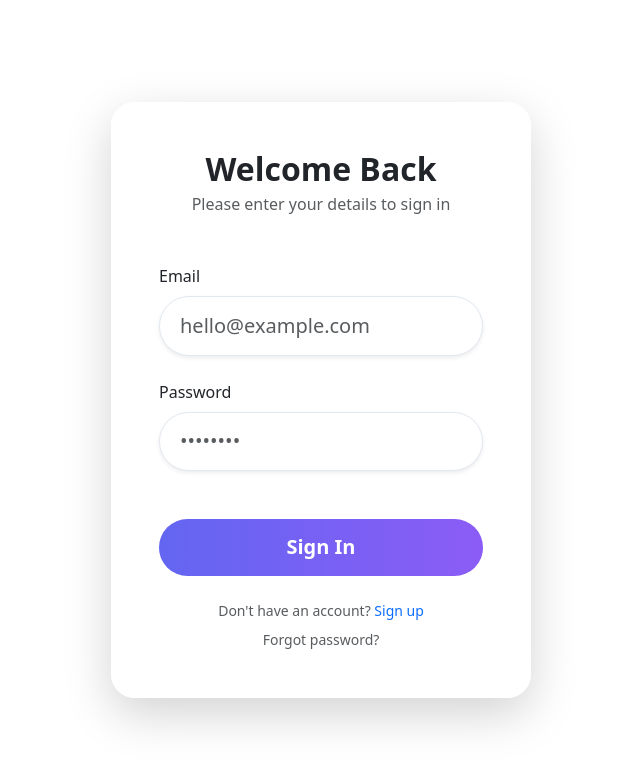
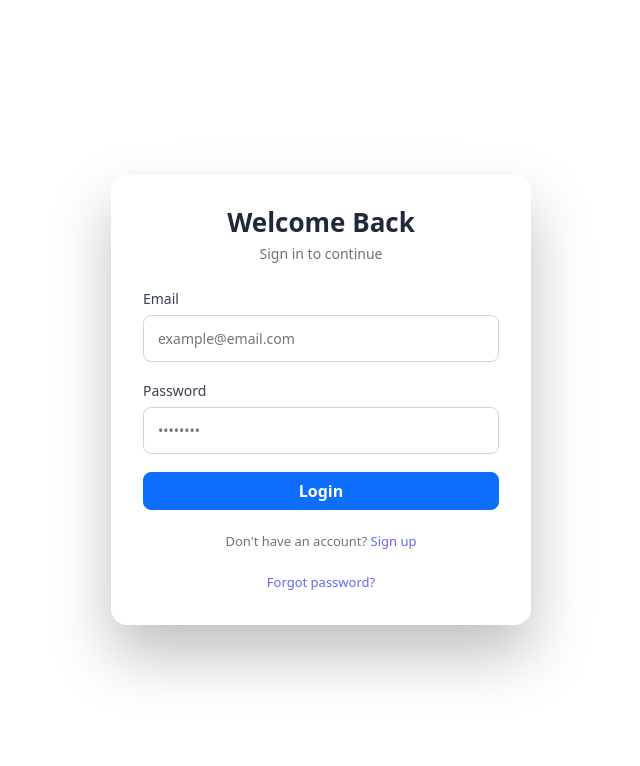
Before and after one commit to tolasan-dev/vue-pro-demo-blog, a Vue app: page /login in a window 1280 px wide. Shown: the top 766 px of the page, without its empty margins (319-959 px from the left). Built offline with nearby package versions, Linux system fonts and the light colour scheme.

Commit message:
install axois library and then implmenent auth.js in stores

```diff
--- a/package.json
+++ b/package.json
@@ -12,6 +12,7 @@
     "preview": "vite preview"
   },
   "dependencies": {
+    "axios": "^1.13.2",
     "bootstrap": "^5.3.8",
     "bootstrap-icons": "^1.13.1",
     "pinia": "^3.0.4",
--- a/src/components/base/baseButton.vue
+++ b/src/components/base/baseButton.vue
@@ -5,10 +5,7 @@
     :disabled="isDisabled || isLoading"
     @click="handleClick"
   >
-    <span
-      v-if="isLoading"
-      class="spinner-border spinner-border-sm me-2"
-    ></span>
+    <span v-if="isLoading" class="spinner-border spinner-border-sm me-2"></span>
 
     <span :class="{ 'opacity-50': isLoading }">
       <slot />
--- a/src/components/base/baseInput.vue
+++ b/src/components/base/baseInput.vue
@@ -1,16 +1,45 @@
 <template>
-  <div class="mb-3">
-    <label class="form-label">
-      Username
-    </label>
+  <input
+    class="base-input"
+    :type="type"
+    :placeholder="placeholder"
+    :value="modelValue"
+    @input="$emit('update:modelValue', $event.target.value)"
+    @blur="$emit('blur')"
+  />
+</template>
 
-    <input
-      class="form-control"
-      type="text"
-    />
+<script setup>
+defineProps({
+  modelValue: String,
+  type: {
+    type: String,
+    default: "text",
+  },
+  placeholder: String,
+});
 
-    <div class="invalid-feedback">
-      error message
-    </div>
-  </div>
-</template>
+defineEmits(["update:modelValue", "blur"]);
+</script>
+
+<style scoped>
+.base-input {
+  width: 100%;
+  padding: 12px 14px;
+  border-radius: 8px;
+  border: 1px solid #d1d5db;
+  font-size: 14px;
+  transition: all 0.2s ease;
+}
+
+.base-input:focus {
+  outline: none;
+  border-color: #6366f1;
+  box-shadow: 0 0 0 3px rgba(99, 102, 241, 0.15);
+}
+
+.base-input.error {
+  border-color: #ef4444;
+  background: #fff5f5;
+}
+</style>
--- /dev/null
+++ b/src/composables/useReqiureValidator.js
@@ -0,0 +1,20 @@
+
+
+import { reactive } from "vue";
+
+export function useRequiredValidator () {
+
+    const errors = reactive({});
+
+    const validateField = (field, value, message) => {
+        const isValid = value && value.toString().trim() !== "";
+        errors[field] = isValid ? "" : message;
+        return isValid;
+    };
+
+    const resetErrors = () => {
+        Object.keys(errors).forEach(key => delete errors[key]);
+    };
+
+    return { errors, validateField, resetErrors };
+}
--- a/src/main.js
+++ b/src/main.js
@@ -15,8 +15,8 @@ import "bootstrap-icons/font/bootstrap-icons.css";
 
 import App from "./App.vue";
 import router from "./router";
-import BaseButton from "./components/base/baseButton.vue";
-import BaseInput from "./components/base/baseInput.vue";
+import BaseButton from "./components/base/BaseButton.vue";
+import BaseInput from "./components/base/BaseInput.vue";
 
 const app = createApp(App);
 
--- a/src/views/Login/Login.vue
+++ b/src/views/Login/Login.vue
@@ -1,145 +1,195 @@
 <template>
-  <div class="min-vh-100 d-flex align-items-center justify-content-center bg-gradient">
-    <div class="card login-card shadow-lg border-0 overflow-hidden">
-      <div class="card-body p-5 p-md-6">
-        <!-- Header -->
-        <div class="text-center mb-5">
-          <h2 class="fw-bold mb-1">Welcome Back</h2>
-          <p class="text-muted">Please enter your details to sign in</p>
+  <div class="login-page">
+    <div class="login-box">
+      <h2>Welcome Back</h2>
+      <p class="subtitle">Sign in to continue</p>
+
+      <form @submit.prevent="onSubmit">
+        <!-- Email -->
+        <div class="form-group">
+          <label>Email</label>
+          <BaseInput
+            v-model="form.email"
+            type="email"
+            placeholder="example@email.com"
+            :class="{ error: errors.email }"
+            @blur="validateEmail"
+          />
+          <div v-if="errors.email" class="error-message">
+            {{ errors.email }}
+          </div>
         </div>
 
-        <!-- Form -->
-        <form @submit.prevent="handleLogin">
-          <div class="mb-4">
-            <label class="form-label fw-medium">Email</label>
-            <input
-              v-model="form.email"
-              type="email"
-              class="form-control form-control-lg rounded-pill shadow-sm"
-              placeholder="hello@example.com"
-              required
-              autocomplete="email"
-            />
+        <!-- Password -->
+        <div class="form-group">
+          <label>Password</label>
+          <BaseInput
+            v-model="form.password"
+            type="password"
+            placeholder="••••••••"
+            :class="{ error: errors.password }"
+            @blur="validatePassword"
+          />
+          <div v-if="errors.password" class="error-message">
+            {{ errors.password }}
           </div>
+        </div>
 
-          <div class="mb-5">
-            <label class="form-label fw-medium">Password</label>
-            <input
-              v-model="form.password"
-              type="password"
-              class="form-control form-control-lg rounded-pill shadow-sm"
-              placeholder="••••••••"
-              required
-              autocomplete="current-password"
-            />
-          </div>
+        <!-- Submit -->
+        <BaseButton type="submit" :disabled="isLoading" class="btn-login">
+          {{ isLoading ? "Logging in..." : "Login" }}
+        </BaseButton>
+      </form>
 
-          <button
-            type="submit"
-            class="btn btn-primary btn-lg w-100 rounded-pill fw-semibold"
-            :disabled="isLoading"
-          >
-            <span v-if="isLoading">
-              <span class="spinner-border spinner-border-sm me-2" role="status"></span>
-              Signing in...
-            </span>
-            <span v-else>Sign In</span>
-          </button>
-        </form>
-
-        <!-- Footer links -->
-        <div class="mt-4 text-center small">
-          <p class="text-muted mb-2">
-            Don't have an account?
-            <a href="#" class="text-primary text-decoration-none fw-medium">Sign up</a>
-          </p>
-          <a href="#" class="text-muted text-decoration-none hover-text-primary">
-            Forgot password?
-          </a>
-        </div>
+      <div class="links">
+        <p>Don't have an account? <a href="#">Sign up</a></p>
+        <a href="#" class="forgot">Forgot password?</a>
       </div>
     </div>
   </div>
 </template>
 
 <script setup>
-import { reactive, ref } from 'vue'
+import { reactive, ref } from "vue";
+import BaseInput from "@/components/base/BaseInput.vue";
+import BaseButton from "@/components/base/BaseButton.vue";
+import { useRequiredValidator } from "@/composables/useReqiureValidator";
 
 const form = reactive({
-  email: '',
-  password: ''
-})
+  email: "",
+  password: "",
+});
 
-const isLoading = ref(false)
+const { errors, validateField } = useRequiredValidator();
+const isLoading = ref(false);
 
-const handleLogin = () => {
-  isLoading.value = true
+const validateEmail = () =>
+  validateField("email", form.email, "Email is required");
 
-  // Simulate API call
+const validatePassword = () =>
+  validateField("password", form.password, "Password is required");
+
+const validateForm = () => {
+  const emailOk = validateEmail();
+  const passwordOk = validatePassword();
+  return emailOk && passwordOk;
+};
+
+const onSubmit = () => {
+  if (!validateForm()) return;
+
+  isLoading.value = true;
+
+  // simulate API
   setTimeout(() => {
-    console.log('Login attempt with:', form)
-    isLoading.value = false
-    // Add your actual login logic here
-  }, 1200)
-}
+    console.log("Login data:", form);
+    isLoading.value = false;
+  }, 1200);
+
+  console.log(validateForm());
+};
 </script>
 
 <style scoped>
-.bg-gradient {
-  background: linear-gradient(135deg, #667eea 0%, #764ba2 100%);
+/* ========== Page ========== */
+.login-page {
+  min-height: 100vh;
+  display: flex;
+  justify-content: center;
+  align-items: center;
+  padding: 20px;
 }
 
-.login-card {
+/* ========== Card ========== */
+.login-box {
   width: 100%;
   max-width: 420px;
-  border-radius: 24px;
-  background: rgba(255, 255, 255, 0.98);
-  backdrop-filter: blur(10px);
-  transition: all 0.3s ease;
+  background: #ffffff;
+  border-radius: 16px;
+  padding: 32px;
+  box-shadow: 0 30px 60px rgba(0, 0, 0, 0.25);
+  /* animation: slideFade 0.4s ease; */
 }
 
-.login-card:hover {
-  transform: translateY(-5px);
-  box-shadow: 0 25px 50px -12px rgba(0, 0, 0, 0.25) !important;
+/* ========== Header ========== */
+.login-box h2 {
+  text-align: center;
+  font-size: 26px;
+  font-weight: 600;
+  margin-bottom: 4px;
+  color: #1f2937;
 }
 
-.form-control {
-  padding: 0.85rem 1.25rem;
-  border: 1px solid #e2e8f0;
-  transition: all 0.2s ease;
+.subtitle {
+  text-align: center;
+  font-size: 14px;
+  color: #6b7280;
+  margin-bottom: 24px;
 }
 
-.form-control:focus {
-  border-color: #6366f1;
-  box-shadow: 0 0 0 0.25rem rgba(99, 102, 241, 0.15);
-  outline: none;
+/* ========== Form ========== */
+.form-group {
+  margin-bottom: 18px;
 }
 
-.btn-primary {
-  background: linear-gradient(90deg, #6366f1 0%, #8b5cf6 100%);
-  border: none;
-  padding: 0.85rem;
-  transition: all 0.3s ease;
+.form-group label {
+  display: block;
+  margin-bottom: 6px;
+  font-size: 14px;
+  font-weight: 500;
+  color: #374151;
 }
 
-.btn-primary:hover {
-  transform: translateY(-2px);
-  box-shadow: 0 10px 25px rgba(99, 102, 241, 0.35);
-  background: linear-gradient(90deg, #4f46e5 0%, #7c3aed 100%);
+/* ========== Error Message ========== */
+.error-message {
+  margin-top: 6px;
+  font-size: 12px;
+  color: #ef4444;
 }
 
-.rounded-pill {
-  border-radius: 9999px !important;
+/*  btn login */
+.btn-login {
+  width: 100%;
+}
+/* ========== Links ========== */
+.links {
+  margin-top: 22px;
+  text-align: center;
+  font-size: 13px;
+  color: #6b7280;
 }
 
-.hover-text-primary:hover {
-  color: #6366f1 !important;
-  transition: color 0.2s ease;
+.links a {
+  color: #6366f1;
+  font-weight: 500;
+  text-decoration: none;
 }
 
-@media (max-width: 576px) {
-  .card-body {
-    padding: 2rem !important;
+.links a:hover {
+  text-decoration: underline;
+}
+
+.forgot {
+  display: inline-block;
+  margin-top: 6px;
+}
+
+/* ========== Animation ========== */
+@keyframes slideFade {
+  from {
+    opacity: 0;
+    transform: translateY(14px);
+  }
+  to {
+    opacity: 1;
+    transform: translateY(0);
+  }
+}
+
+/* ========== Mobile ========== */
+@media (max-width: 480px) {
+  .login-box {
+    padding: 24px;
   }
 }
 </style>
```
Also changed, not shown: src/stores/Auth.js (added, +7 -0 lines), src/stores/counter.js (deleted, +0 -12 lines), src/services/axios.js (added), 2 other files (tests, documents, lock files or other folders).
